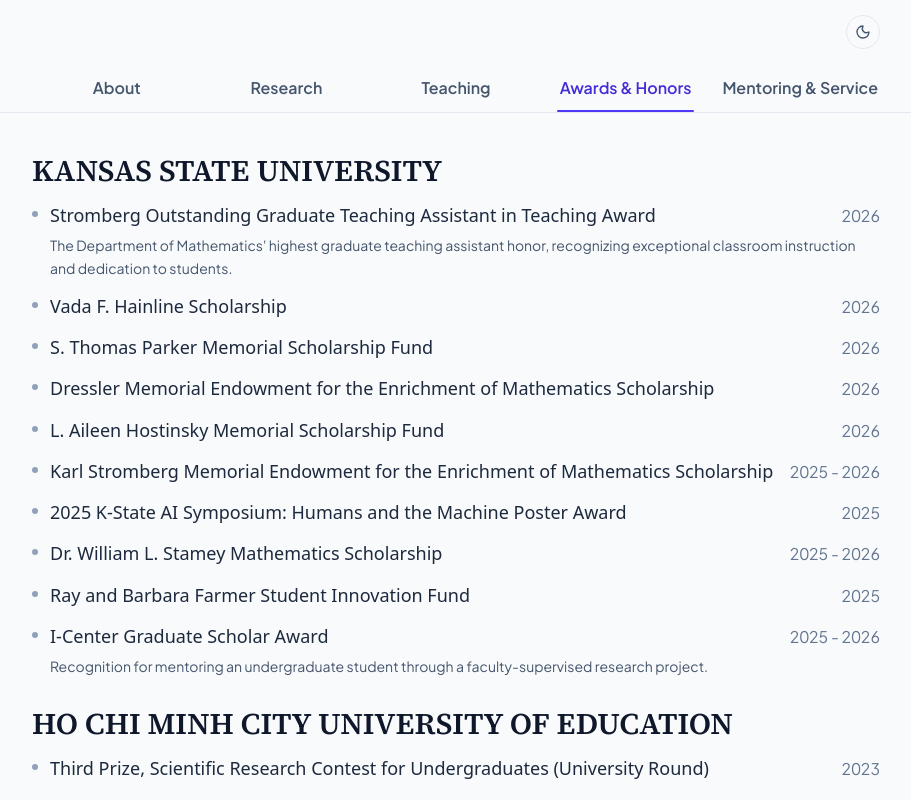
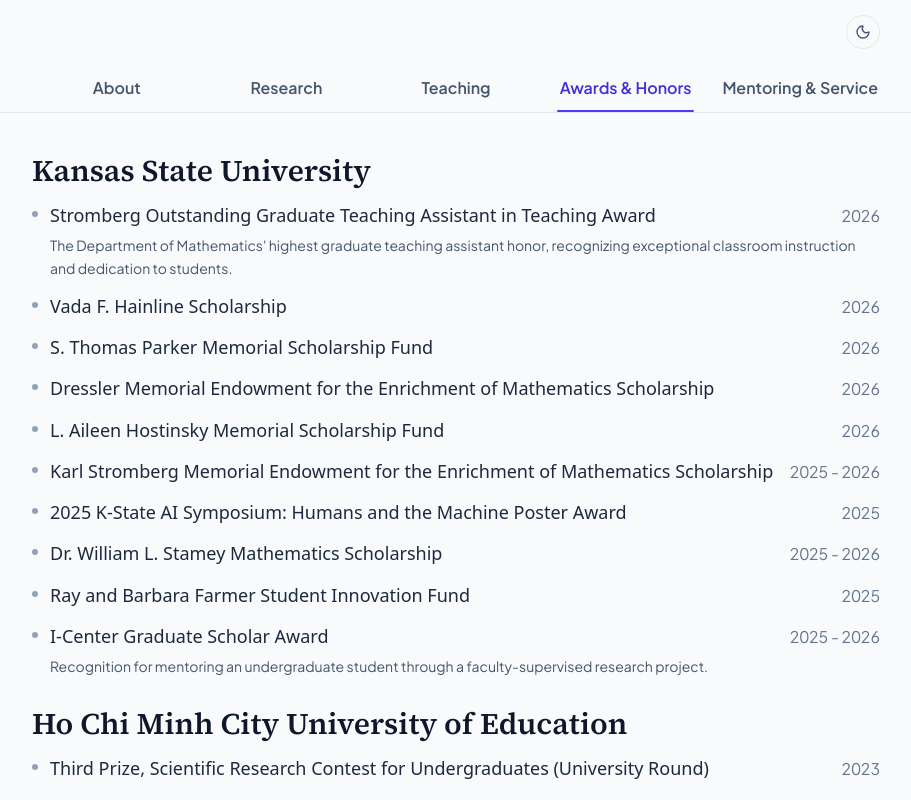
Before and after one commit to nhungnh-dot/nhungnh-dot.github.io, a React (Vite) app: page / in a window 1280 px wide. Both pictures are taken after a click on the tab "Awards & Honors". Shown: the top 800 px of the page, without its empty margins (184-1095 px from the left). Built offline with nearby package versions, Linux system fonts and the light colour scheme.

Commit message:
Use title case for award institution headings

```diff
--- a/src/components/AwardsHonors.tsx
+++ b/src/components/AwardsHonors.tsx
@@ -10,7 +10,7 @@
         <div className="space-y-6 sm:space-y-7">
           {institutions.map(institution => (
             <section key={institution} aria-label={institution}>
-              <h2 className="mb-3 text-xl sm:text-2xl font-semibold uppercase text-slate-900 dark:text-slate-100 font-serif-academic">
+              <h2 className="mb-3 text-xl sm:text-2xl font-semibold text-slate-900 dark:text-slate-100 font-serif-academic">
                 {institution}
               </h2>
               <ul className="space-y-3">
```
